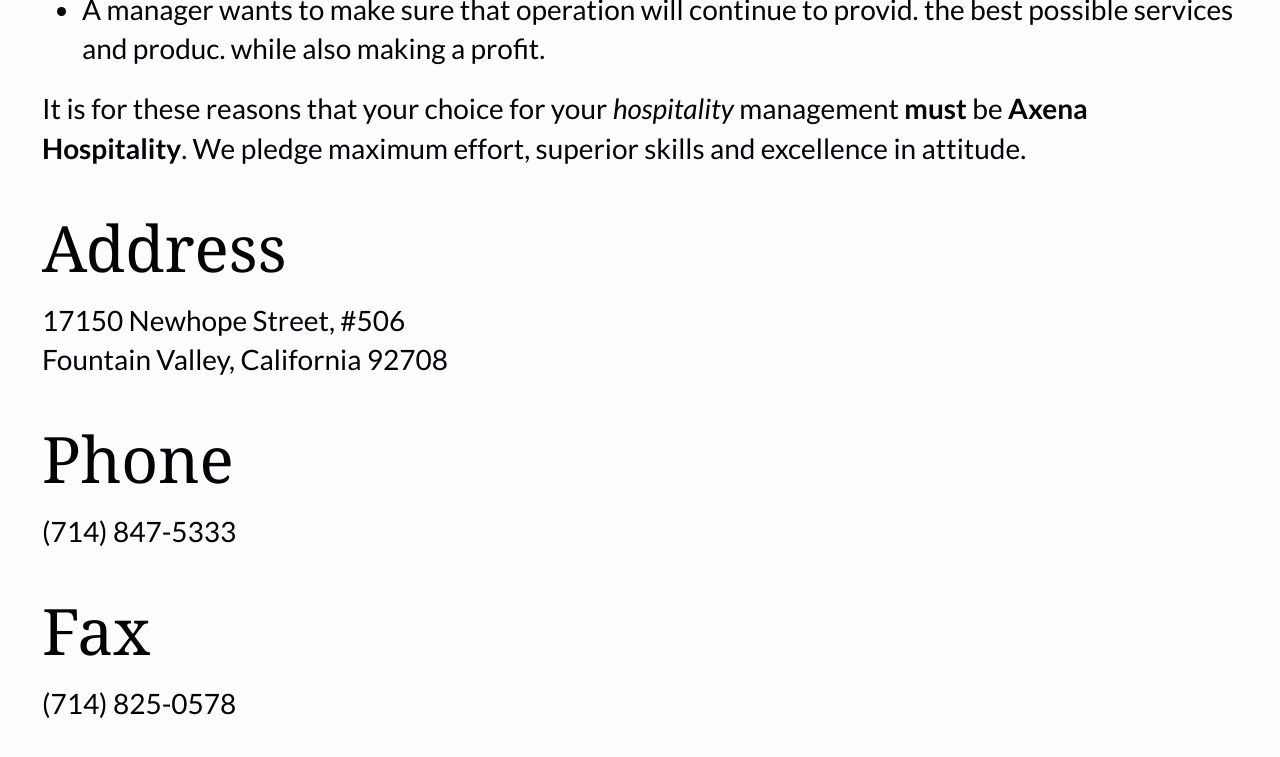
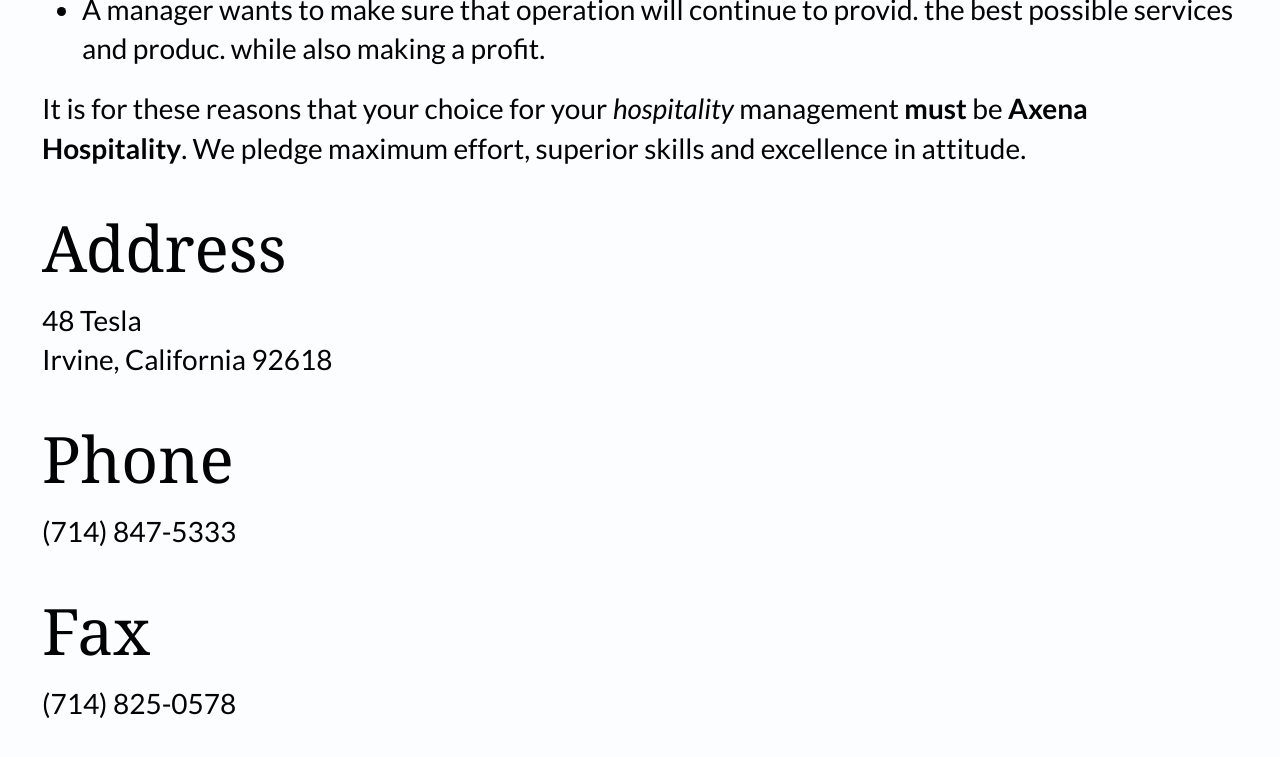
Before and after one commit to jimthoburn/axena, a Jekyll site: the page built from index.md, in a window 1280 px wide and 900 px high, scrolled down 5026 px. Shown: the top 757 px of the window. Built offline with Jekyll 4.4.1, drawn with Linux system fonts in a browser that asks for light colours; some web fonts are replaced; our own code applies the rules of GitHub Pages for plain Markdown files.

Commit message:
Update address

```diff
--- a/index.md
+++ b/index.md
@@ -55,8 +55,8 @@ It is for these reasons that your choice for your _hospitality_ management **mus
 
 ## Address
 
-17150 Newhope Street, #506<br />
-Fountain Valley, California 92708
+48 Tesla<br />
+Irvine, California 92618
 
 ## Phone
 
```
